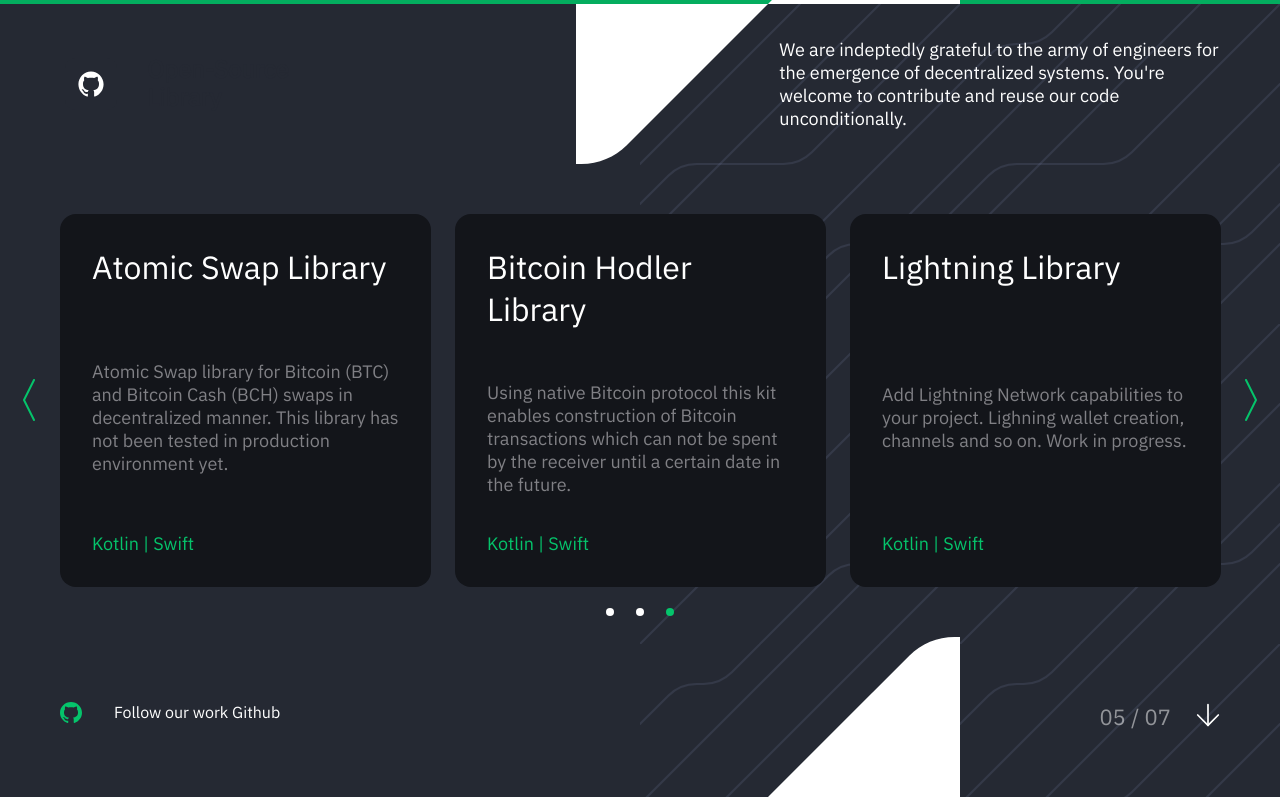
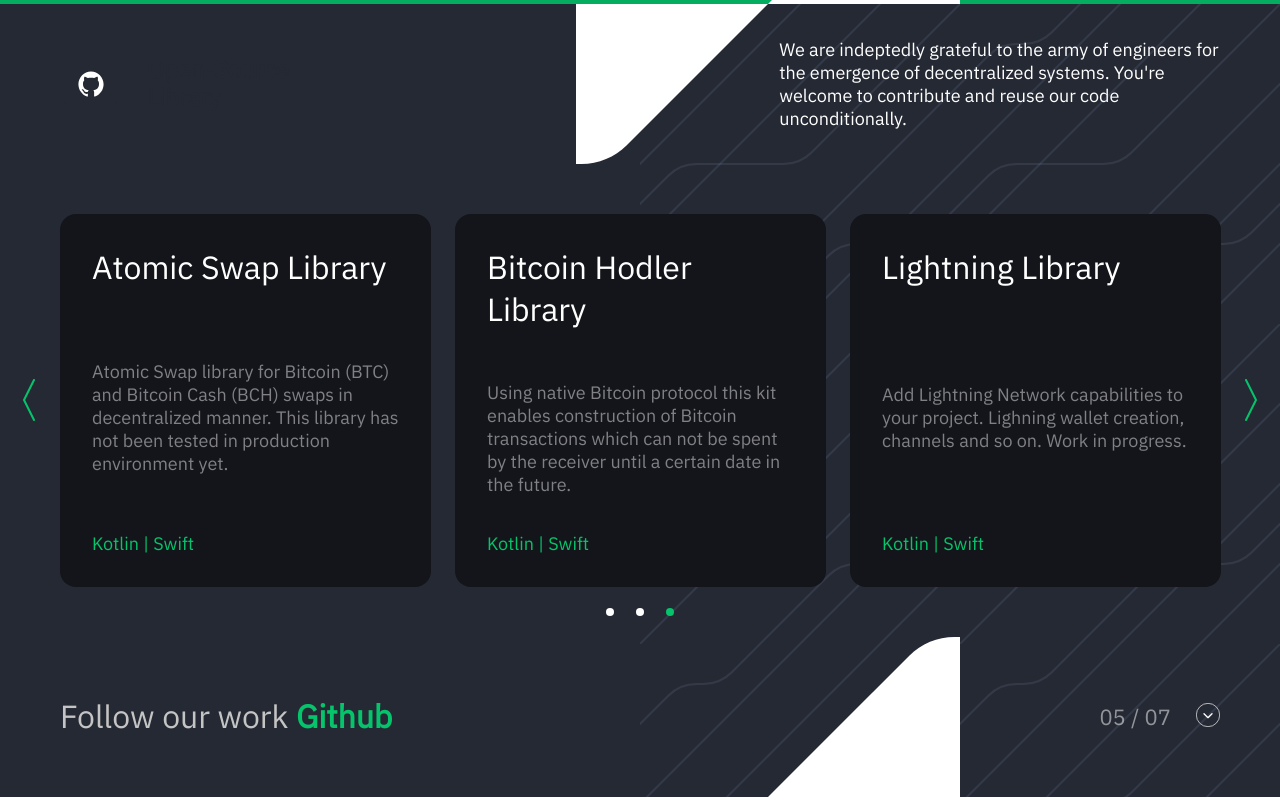
Before and after one commit to horizontalsystems/horizontalsystems.github.io, a React (Create React App) app: page / in a window 1280 px wide. Both pictures are taken after a click on the element 29 px from the left and 3654 px from the top of the page. Shown: the part 3254-4054 px from the top of the page. Built offline with nearby package versions, Linux system fonts and the light colour scheme.

Commit message:
Update pagination icon

```diff
--- a/src/components/Academy/Academy.js
+++ b/src/components/Academy/Academy.js
@@ -48,7 +48,7 @@ function Academy() {
             <div className="Edge-content-end">
               <div className="Edge-pagination color-white-50">04 / 07</div>
               <div className="Edge-pagination-icon sm-svg-green" onClick={() => events.navigate(5)}>
-                <Icon name="arrow-down" viewBox="0 0 28 28" fill="none" />
+                <Icon name="arrow-down" viewBox="0 0 36 36" fill="none" size="36" />
               </div>
             </div>
           </div>
--- a/src/components/Code/Code.js
+++ b/src/components/Code/Code.js
@@ -32,7 +32,8 @@ class Code extends React.Component {
                 </div>
               </div>
               <div className="Edge-content-end Edge-content-end-text color-white">
-                We are indeptedly grateful to the army of engineers for the emergence of decentralized systems. You're welcome to contribute and reuse our code unconditionally.
+                We are indeptedly grateful to the army of engineers for the emergence of decentralized systems. You're
+                welcome to contribute and reuse our code unconditionally.
               </div>
             </div>
           </Container>
@@ -42,7 +43,8 @@ class Code extends React.Component {
           <Slider slidesToScroll={3} slidesToShow={3} bgColor="dark">
             <CardCode
               title="Unstoppable Wallet Library"
-              info={<>A decentralized multi-blockchain wallet for Bitcoin and other cryptocurrencies. This wallet app fully supports Bitcoin, Ethereum, Litecoin, EOS, Binance DEX, Bitcoin Cash and DASH blockchains.</>}
+              info={<>A decentralized multi-blockchain wallet for Bitcoin and other cryptocurrencies. This wallet app
+                fully supports Bitcoin, Ethereum, Litecoin, EOS, Binance DEX, Bitcoin Cash and DASH blockchains.</>}
               actions={<>
                 <a href="https://github.com/horizontalsystems/unstoppable-wallet-android">Kotlin</a>&nbsp;|&nbsp;
                 <a href="https://github.com/horizontalsystems/unstoppable-wallet-ios">Swift</a></>}
@@ -50,7 +52,8 @@ class Code extends React.Component {
             />
             <CardCode
               title="Bitcoin Library"
-              info={<>Full implementation of SPV protocol including standard-compliant wallet creation/restore, synchronization with network, send/receive transactions, and a lot more.</>}
+              info={<>Full implementation of SPV protocol including standard-compliant wallet creation/restore,
+                synchronization with network, send/receive transactions, and a lot more.</>}
               actions={<>
                 <a href="https://github.com/horizontalsystems/bitcoin-kit-android">Kotlin</a>&nbsp;|&nbsp;
                 <a href="https://github.com/horizontalsystems/bitcoin-kit-ios">Swift</a></>}
@@ -58,7 +61,8 @@ class Code extends React.Component {
             />
             <CardCode
               title="Ethereum Library"
-              info={<>Full wallet/account implementation for Ethereum blockchain. Can be a great time saver if you are building a DApp on Ethereum.</>}
+              info={<>Full wallet/account implementation for Ethereum blockchain. Can be a great time saver if you are
+                building a DApp on Ethereum.</>}
               actions={<>
                 <a href="https://github.com/horizontalsystems/ethereum-kit-android">Kotlin</a>&nbsp;|&nbsp;
                 <a href="https://github.com/horizontalsystems/ethereum-kit-ios">Swift</a></>}
@@ -74,7 +78,8 @@ class Code extends React.Component {
             />
             <CardCode
               title="Binance DEX Library"
-              info={<>Binance DEX wallet for BEP2 tokens, most popular token type on Binance DEX. Easily extandable to support other Binance DEX features.</>}
+              info={<>Binance DEX wallet for BEP2 tokens, most popular token type on Binance DEX. Easily extandable to
+                support other Binance DEX features.</>}
               actions={<>
                 <a href="https://github.com/horizontalsystems/binance-chain-kit-android">Kotlin</a>&nbsp;|&nbsp;
                 <a href="https://github.com/horizontalsystems/binance-chain-kit-ios">Swift</a></>}
@@ -82,7 +87,8 @@ class Code extends React.Component {
             />
             <CardCode
               title="Atomic Swap Library"
-              info={<>Atomic Swap library for Bitcoin (BTC) and Bitcoin Cash (BCH) swaps in decentralized manner. This library has not been tested in production environment yet.</>}
+              info={<>Atomic Swap library for Bitcoin (BTC) and Bitcoin Cash (BCH) swaps in decentralized manner. This
+                library has not been tested in production environment yet.</>}
               actions={<>
                 <a href="https://github.com/horizontalsystems/atomic-swap-kit-android">Kotlin</a>&nbsp;|&nbsp;
                 <a href="https://github.com/horizontalsystems/atomic-swap-kit-ios">Swift</a></>}
@@ -90,15 +96,18 @@ class Code extends React.Component {
             />
             <CardCode
               title="Bitcoin Hodler Library"
-              info={<>Using native Bitcoin protocol this kit enables construction of Bitcoin transactions which can not be spent by the receiver until a certain date in the future.</>}
+              info={<>Using native Bitcoin protocol this kit enables construction of Bitcoin transactions which can not
+                be spent by the receiver until a certain date in the future.</>}
               actions={<>
-                <a href="https://github.com/horizontalsystems/bitcoin-kit-android/tree/master/hodler">Kotlin</a>&nbsp;|&nbsp;
+                <a
+                  href="https://github.com/horizontalsystems/bitcoin-kit-android/tree/master/hodler">Kotlin</a>&nbsp;|&nbsp;
                 <a href="https://github.com/horizontalsystems/bitcoin-kit-ios/tree/master/Hodler">Swift</a></>}
               dark
             />
             <CardCode
               title="Lightning Library"
-              info={<>Add Lightning Network capabilities to your project. Lighning wallet creation, channels and so on. Work in progress.</>}
+              info={<>Add Lightning Network capabilities to your project. Lighning wallet creation, channels and so on.
+                Work in progress.</>}
               actions={<>
                 <a href="https://github.com/horizontalsystems/lightning-kit-android">Kotlin</a>&nbsp;|&nbsp;
                 <a href="https://github.com/horizontalsystems/lightning-kit-ios">Swift</a></>}
@@ -111,14 +120,15 @@ class Code extends React.Component {
           <Container>
             <div className="Edge-content">
               <div className="Edge-content-start">
-                <a className="Edge-icon-text Start-on-github" href="https://github.com/horizontalsystems">
-                  <Icon name="github" fill="#fff" viewBox="0 0 30 30" size="30" /> Follow our work Github
-                </a>
+                <div className="Edge-icon-text">
+                  Follow our work&nbsp;
+                  <a className="Edge-icon-link" href="https://github.com/horizontalsystems">Github</a>
+                </div>
               </div>
               <div className="Edge-content-end">
                 <div className="Edge-pagination color-white-50">05 / 07</div>
                 <div className="Edge-pagination-icon" onClick={() => events.navigate(6)}>
-                  <Icon name="arrow-down" viewBox="0 0 28 28" fill="none" />
+                  <Icon name="arrow-down" viewBox="0 0 36 36" fill="none" />
                 </div>
               </div>
             </div>
--- a/src/components/Contact/Contact.js
+++ b/src/components/Contact/Contact.js
@@ -71,7 +71,7 @@ function Contact() {
             <div className="Edge-content-end">
               <div className="Edge-pagination color-white-50">07 / 07</div>
               <div className="Edge-pagination-icon" onClick={() => events.navigate(1)}>
-                <Icon className="arrow-up" name="arrow-down" viewBox="0 0 28 28" fill="none" />
+                <Icon className="arrow-up" name="arrow-down" viewBox="0 0 36 36" fill="none" />
               </div>
             </div>
           </div>
--- a/src/components/Edge/Edge.scss
+++ b/src/components/Edge/Edge.scss
@@ -194,12 +194,14 @@
 .Edge-icon-text {
   display: flex;
   justify-content: center;
-  font-size: 16px;
-  line-height: 21px;
-  color: #ffffff;
+  font-size: 32px;
+  color: #C4C4C4;
   text-decoration: none;
+}
 
-  svg {
-    padding-right: 24px
-  }
+.Edge-icon-link {
+  cursor: pointer;
+  color: #05C46B;
+  text-decoration: none;
+  font-weight: 600;
 }
--- a/src/components/Header/Slogan.js
+++ b/src/components/Header/Slogan.js
@@ -15,7 +15,7 @@ function Slogan() {
           Investments
         </div>
         <div className="Page-down" onClick={() => events.navigate(2)}>
-          <Icon name="arrow-down" viewBox="0 0 28 28" fill="none" stroke="#05C46B" />
+          <Icon name="arrow-down" viewBox="0 0 36 36" fill="none" stroke="#05C46B" />
         </div>
       </div>
     </Container>
--- a/src/components/Icon/Icon.js
+++ b/src/components/Icon/Icon.js
@@ -76,8 +76,8 @@ class Icon extends Component {
       case 'arrow-down':
         return (
           <g>
-            <path d="M26 13.999L14 25.999L2.01325 14.0122" stroke={stroke} strokeWidth="2" strokeLinecap="round" strokeLinejoin="round" />
-            <path d="M13.9872 2.01318L14.0137 25.9812" stroke={stroke} strokeWidth="2" strokeLinecap="round" strokeLinejoin="round" />
+            <path d="M24 16L18 22L12 16" stroke={stroke} strokeWidth="2" strokeLinecap="round" strokeLinejoin="round"/>
+            <circle cx="18" cy="18" r="17.5" stroke={stroke} />
           </g>
         )
       case 'arrow-right':
@@ -162,16 +162,11 @@ class Icon extends Component {
   }
 
   render() {
-    const { size, viewBox, fill, className } = this.props
-
-    let { width, height} = this.props
-    if (!width) {
-      width = size
-    }
-
-    if (!height) {
+    const { className, viewBox, fill, size } = this.props
+    const {
+      width = size,
       height = size
-    }
+    } = this.props
 
     return (
       <svg className={className} viewBox={viewBox} fill={fill} preserveAspectRatio="xMidYMid meet" width={width} height={height}>
--- a/src/components/Mission/Mission.js
+++ b/src/components/Mission/Mission.js
@@ -64,7 +64,7 @@ function Mission() {
             <div className="Edge-content-end">
               <div className="Edge-pagination color-grey">02 / 07</div>
               <div className="Edge-pagination-icon" onClick={() => events.navigate(3)}>
-                <Icon name="arrow-down" viewBox="0 0 28 28" fill="none" stroke="#05C46B" />
+                <Icon name="arrow-down" viewBox="0 0 36 36" fill="none" stroke="#05C46B" />
               </div>
             </div>
           </div>
--- a/src/components/Team/Team.js
+++ b/src/components/Team/Team.js
@@ -44,7 +44,7 @@ function Team() {
             <div className="Edge-content-end">
               <div className="Edge-pagination color-white-50">06 / 07</div>
               <div className="Edge-pagination-icon" onClick={() => events.navigate(7)}>
-                <Icon name="arrow-down" viewBox="0 0 28 28" fill="none" />
+                <Icon name="arrow-down" viewBox="0 0 36 36" fill="none" />
               </div>
             </div>
           </div>
--- a/src/components/Unstoppable/Unstoppable.js
+++ b/src/components/Unstoppable/Unstoppable.js
@@ -48,7 +48,7 @@ function Unstoppable() {
             <div className="Edge-content-end">
               <div className="Edge-pagination color-white-50">03 / 07</div>
               <div className="Edge-pagination-icon sm-svg-green" onClick={() => events.navigate(4)}>
-                <Icon name="arrow-down" viewBox="0 0 28 28" fill="none" />
+                <Icon name="arrow-down" viewBox="0 0 36 36" fill="none" />
               </div>
             </div>
           </div>
```
